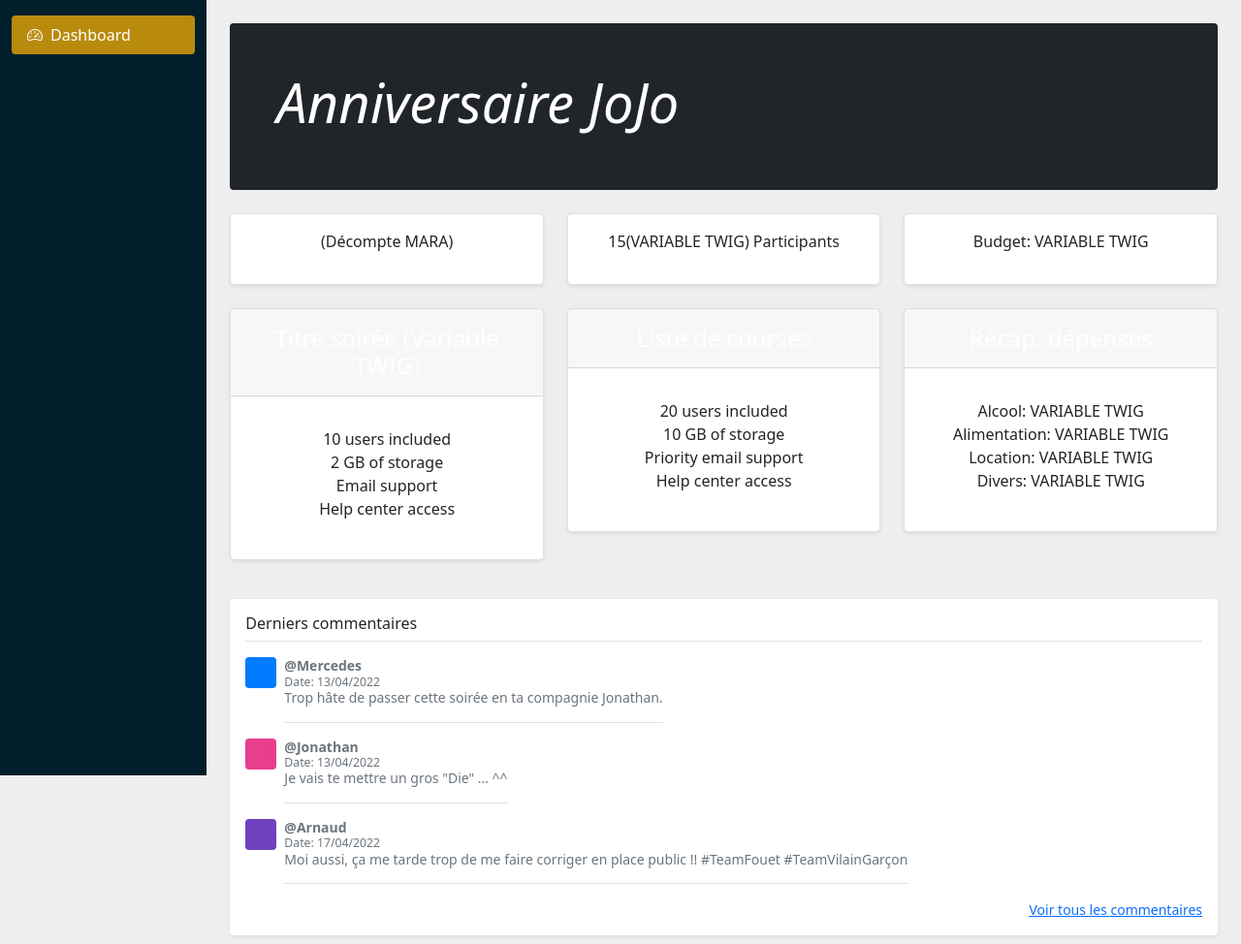
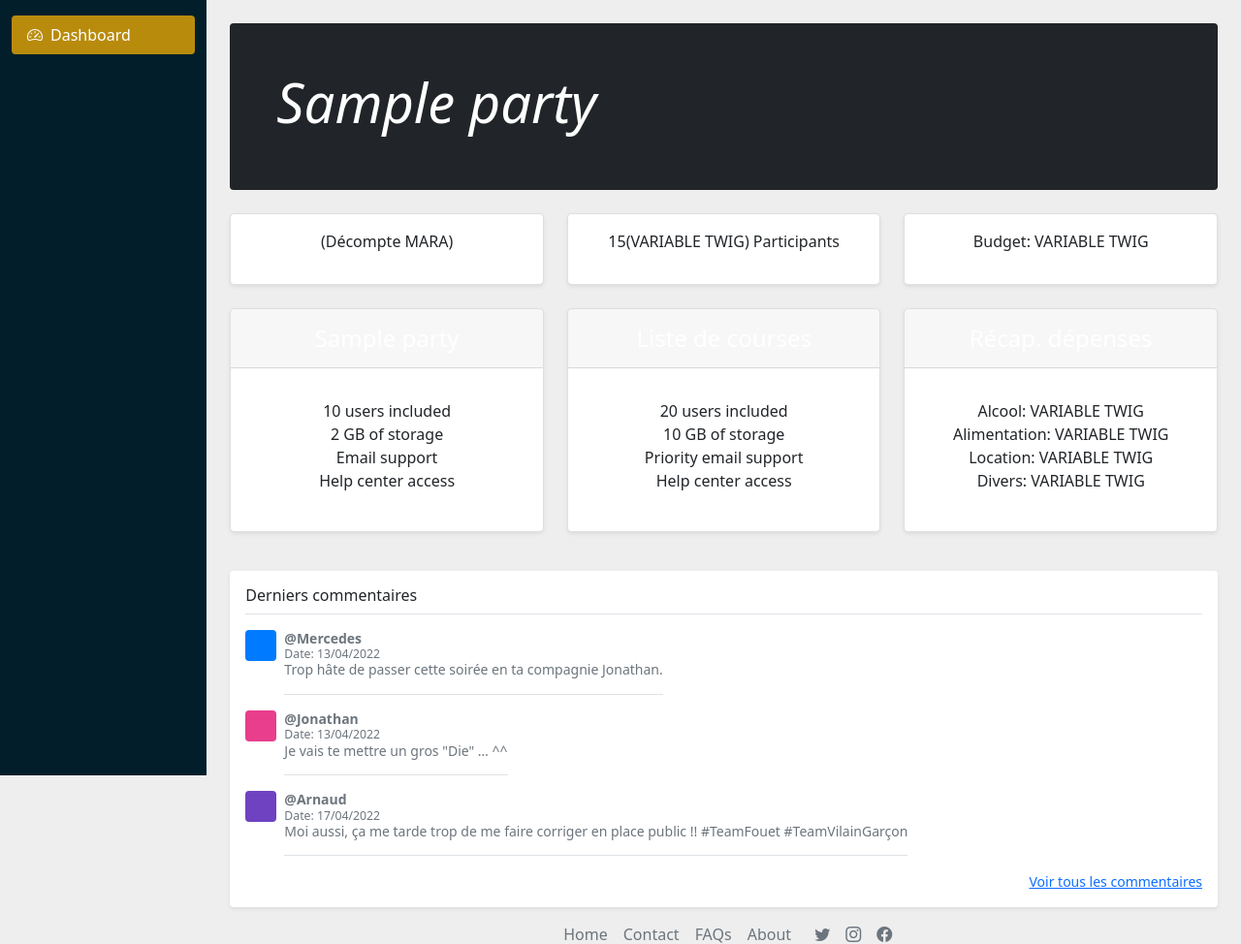
Before and after one commit to Arnaud-BERTRAND33/PartHub, a PHP site: template src/View/PartyDashboard/partyDashboard.html.twig in a window 1280 px wide. Shown: the part 68-1042 px from the top of the page at 97% size. Run offline with PHP 8.4, Linux system fonts and the light colour scheme; the template is opened without the code that fills it: most values are stand-ins (such as "Sample title", 1, 10 or a date in 2020); some libraries are stand-ins or nearby versions.

Commit message:
Commit avant pul MAJ

```diff
--- a/src/Controller/CommentsController.php
+++ b/src/Controller/CommentsController.php
@@ -16,7 +16,7 @@ class CommentsController extends AbstractController
             $comment = array_map('trim', $_POST);
 
             $comment['event_id'] = '1';
-            $comment['user_id'] = '2';
+            $comment['user_id'] = '1';
 
             $commentsManager = new CommentsManager();
             $commentsManager->insert($comment);
--- a/src/Model/PartyManager.php
+++ b/src/Model/PartyManager.php
@@ -14,4 +14,9 @@ class PartyManager extends AbstractManager
 
         return $statement->fetchAll() ?: null;
     }
+
+    public function selectOneById(int $id): array|false
+    {
+        return parent::selectOneById($id); // TODO: Change the autogenerated stub
+    }
 }
--- a/src/View/PartyDashboard/partyDashboard.html.twig
+++ b/src/View/PartyDashboard/partyDashboard.html.twig
@@ -5,7 +5,7 @@
 {% block content %}
     <div class="p-4 p-md-5 my-4 text-white rounded bg-dark">
         <div class="col-md-6 px-0">
-            <h1 class="display-4 fst-italic">Anniversaire JoJo</h1>
+            <h1 class="display-4 fst-italic">{{ party.name }}</h1>
             {#            <p class="lead my-3">Multiple lines of text that form the lede, informing new readers quickly and efficiently about what’s most interesting in this post’s contents.</p>#}
 
         </div>
@@ -36,7 +36,7 @@
         <div class="col">
             <div class="card mb-4 rounded-3 shadow-sm">
                 <div class="card-header py-3 text-white bg-yellow">
-                    <h4 class="my-0 fw-normal">Titre soirée (Variable TWIG)</h4>
+                    <h4 class="my-0 fw-normal">{{party.name}}</h4>
                 </div>
                 <div class="card-body">
                     <ul class="list-unstyled mt-3 mb-4">
--- a/src/View/layout.html.twig
+++ b/src/View/layout.html.twig
@@ -63,7 +63,7 @@
                     <li class="nav-item">
                         <a class="nav-link active" aria-current="page" href="/dashboard"> <i class="bi bi-speedometer2"></i><span class="ms-2">Dashboard</span></a>
                     </li>
-                    <li> <a href="/party/dashboard?party_id={{ party_id }}" class="nav-link text-white"> <i class="bi bi-cup-straw"></i><span class="ms-2">Soirée</span> </a> </li>
+                    <li> <a href="/party/view?party_id={{ party_id }}" class="nav-link text-white"> <i class="bi bi-cup-straw"></i><span class="ms-2">Soirée</span> </a> </li>
                     <li> <a href="/party/shopping-list?party_id={{ party_id }}" class="nav-link text-white"> <i class="bi bi-cart2"></i><span class="ms-2">Liste des achats</span> </a> </li>
                     <li> <a href="/party/budget?party_id={{ party_id }}" class="nav-link text-white"> <i class="bi bi-currency-euro"></i><span class="ms-2">Budget</span> </a> </li>
                     <li> <a href="/party/guests?party_id={{ party_id }}" class="nav-link text-white"> <i class="bi bi-people-fill"></i><span class="ms-2">Participants</span> </a> </li>
--- a/src/routes.php
+++ b/src/routes.php
@@ -14,7 +14,7 @@ return [
     'contact' => ['HomeController', 'contact',],
     'thanks' => ['HomeController', 'thanks',],
     'dashboard' => ['DashboardController', 'dashboard',],
-    'party/dashboard' => ['PartyDashboardController', 'dashboard', ['party_id']],
+    'party/dashboard' => ['PartyDashboardController', 'partyDashboard', ['party_id']],
     'party/add' => ['PartyAddController', 'add'],
     'party/view' => ['PartyViewController', 'view', ['party_id']],
     'party/shopping-list' => ['ShoppingListController', 'list', ['party_id']],
```
Also changed, not shown: src/Controller/PartyDashboardController.php (+7 -2 lines), public/assets/images/1.jpg (added), public/assets/images/2.jpg (added), public/assets/images/3.jpg (added).
